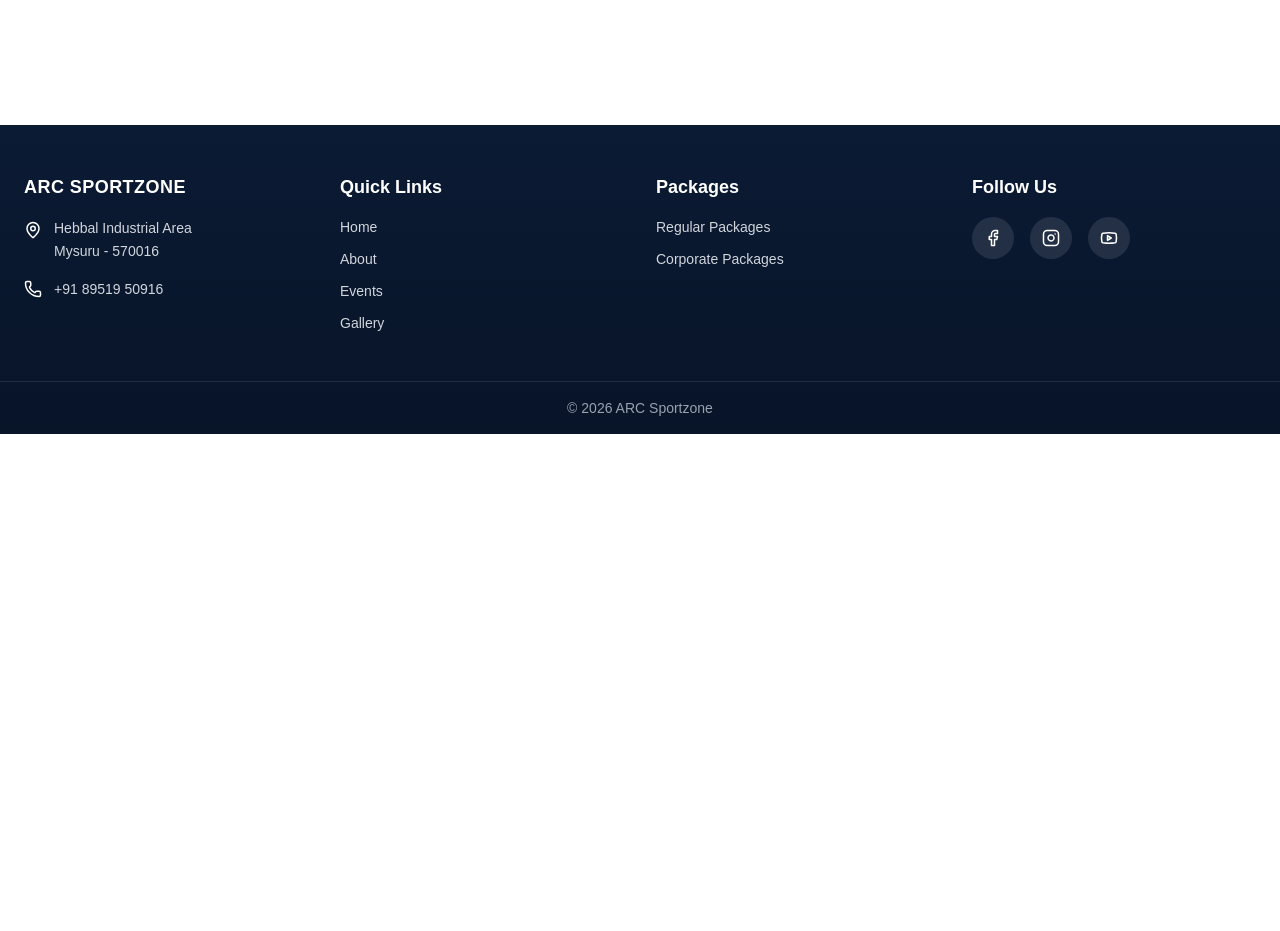
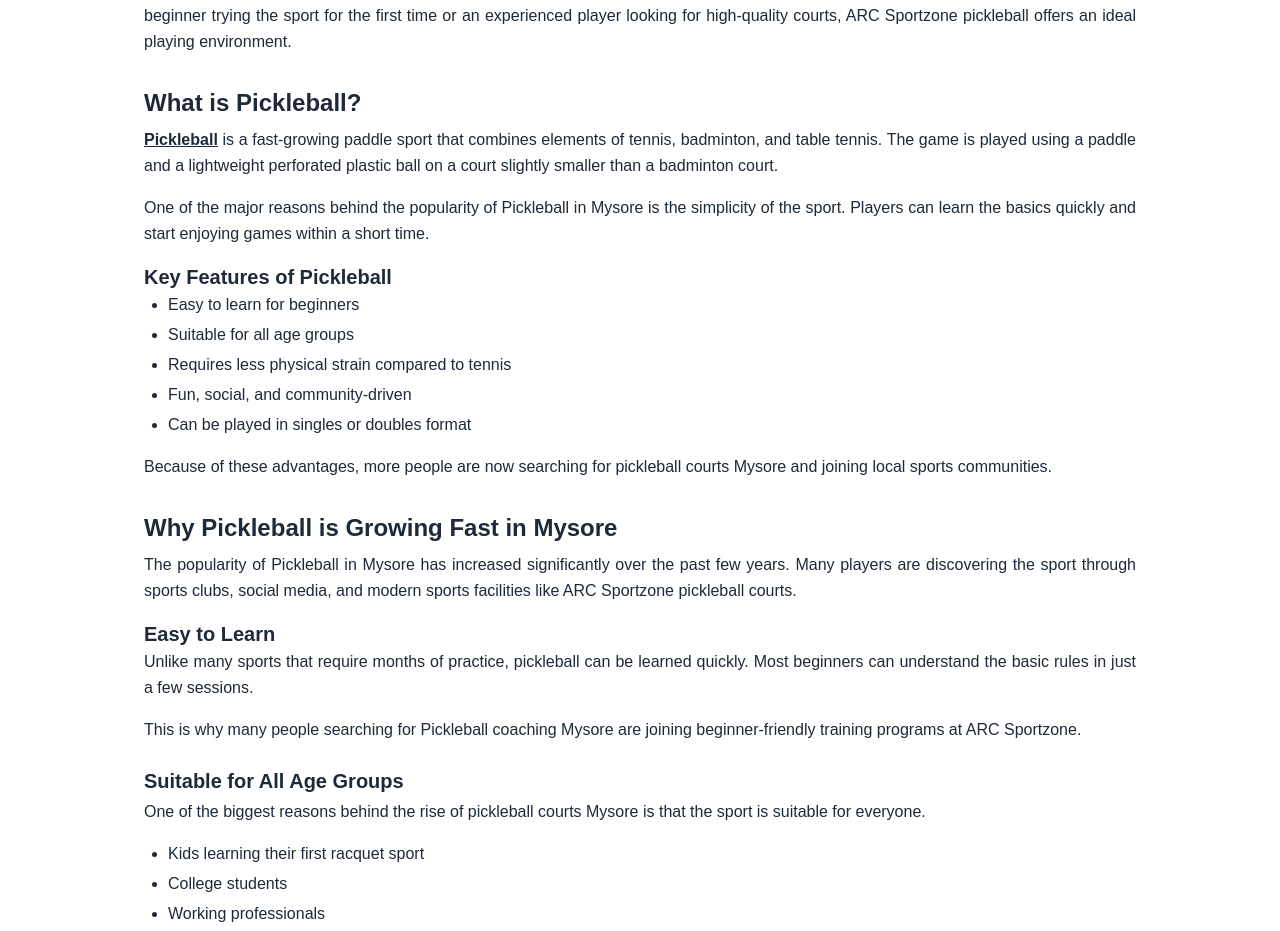
Before and after one commit to Itadmintiameds/arc-ui, a Next.js app: page /sports/pickleball in a window 1280 px wide. Before the commit this address had no page. Shown: the part 827-1758 px from the top of the page. Before the commit the page ends 1261 px from the top, so only its background shows below. Built offline with nearby package versions, Linux system fonts and the light colour scheme.

Commit message:
links added to pickleball page and page aligned

```diff
--- a/app/events/summer-camp/page.tsx
+++ b/app/events/summer-camp/page.tsx
@@ -129,14 +129,15 @@ export default function EventsPage() {
           </p>
 
         </div>
-
+<br>
+</br>
         {/* BOOK COURT CTA */}
 <div className="flex justify-center py-10">
   <Link
     href="/contact"
     className="bg-red-600 hover:bg-red-700 text-white text-lg font-semibold px-10 py-4 rounded-2xl shadow-md transition-all duration-300 hover:scale-105"
   >
-    Book Court
+    Enroll now
   </Link>
 </div>
       </section>
--- a/app/sports/pickelball/page.tsx
+++ b/app/sports/pickleball/page.tsx
@@ -9,7 +9,7 @@ export const metadata: Metadata = {
   description:
     "Looking for pickleball in Mysore? Play at ARC Sportzone – one of the best pickleball courts Mysuru with professional courts, coaching, and community matches.",
   alternates: {
-    canonical: "https://www.arcsportzone.com/sports/pickelball",
+    canonical: "https://www.arcsportzone.com/sports/pickleball",
   },
 };
 
@@ -34,7 +34,7 @@ export default function PickleballPage() {
       </section>
 
       {/* CONTENT */}
-      <section className="max-w-5xl mx-auto px-4 py-10 leading-relaxed">
+      <section className="max-w-5xl mx-auto px-4 py-10 leading-relaxed text-justify">
 
         <h2 className="text-2xl font-bold mt-6 mb-2">
           Where to Play Pickleball in Mysore
@@ -57,7 +57,7 @@ export default function PickleballPage() {
         </h2>
 
         <p className="mb-4">
-          Pickleball is a fast-growing paddle sport that combines elements of tennis, badminton, and table tennis. The game is played using a paddle and a lightweight perforated plastic ball on a court slightly smaller than a badminton court.
+          <b><u><a href="https://en.wikipedia.org/wiki/Pickleball">Pickleball</a></u></b> is a fast-growing paddle sport that combines elements of tennis, badminton, and table tennis. The game is played using a paddle and a lightweight perforated plastic ball on a court slightly smaller than a badminton court.
         </p>
 
         <p className="mb-4">
@@ -154,7 +154,7 @@ export default function PickleballPage() {
 </h3>
 
 <p className="mb-4">
-  ARC Sportzone pickleball courts are widely considered among the best pickleball courts Mysuru, offering a professional playing experience for beginners and experienced players.
+  ARC Sportzone pickleball courts are widely considered among the <u><a href="https://www.arcsportzone.com/">best pickleball courts Mysuru</a></u> best pickleball courts Mysuru, offering a professional playing experience for beginners and experienced players.
 </p>
 
 <p className="font-semibold mb-2">The facility offers:</p>
--- a/components/layout/Header.tsx
+++ b/components/layout/Header.tsx
@@ -76,7 +76,7 @@ export default function Header() {
             <DropLink href="/sports/aqua">Aqua Zone</DropLink>
             <DropLink href="/sports/zumba">Zumba</DropLink>
             <DropLink href="/sports/yoga">Yoga</DropLink>
-            <DropLink href="/sports/pickelball">Pickel Ball</DropLink>
+            <DropLink href="/sports/pickleball">Pickle Ball</DropLink>
             <DropLink href="/sports/table-tennis">Table Tennis</DropLink>
             <DropLink href="/sports/snooker">Snooker</DropLink>
             <DropLink href="/sports/box-cricket">Box Cricket</DropLink>
```
